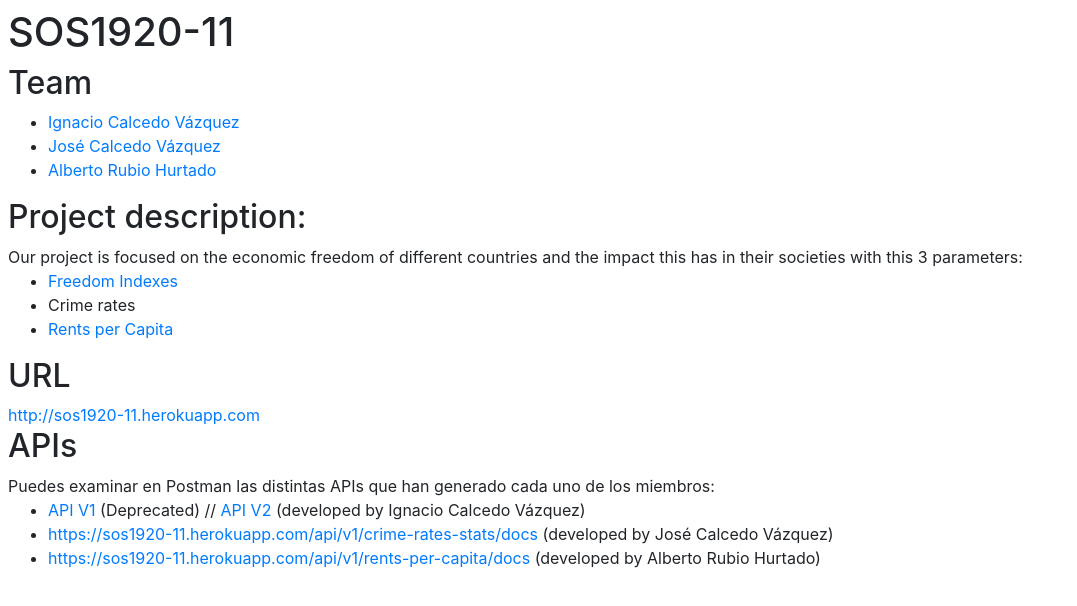
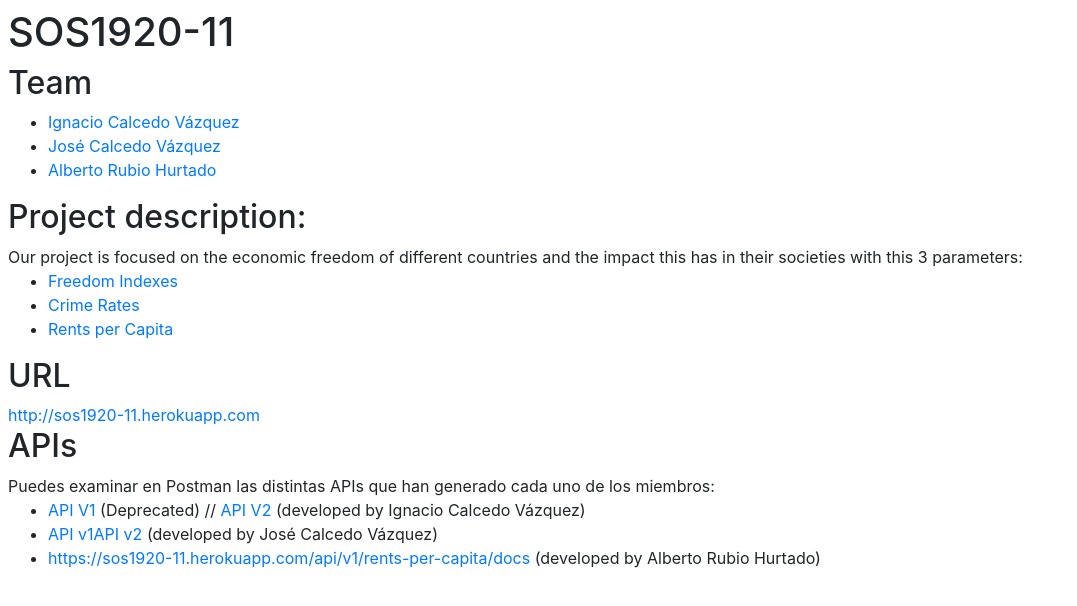
Before and after one commit to gti-sos/SOS1920-11, a Svelte app: page / in a window 1280 px wide. Shown: the top 606 px of the page, without its empty margins (0-1077 px from the left). Built offline with nearby package versions, Linux system fonts and the light colour scheme.

Commit message:
dejando todo listo

```diff
--- a/src/front/index.svelte
+++ b/src/front/index.svelte
@@ -23,7 +23,7 @@
 			Our project is focused on the economic freedom of different countries and the impact this has in their societies with this 3 parameters:
 		<ul>
 			<li><a href="http://sos1920-11.herokuapp.com/#/efis">Freedom Indexes</a>
-			<li>Crime rates
+			<li><a href="http://sos1920-11.herokuapp.com/#/crimes">Crime Rates</a>
 			<li><a href="http://sos1920-11.herokuapp.com/#/rpcs">Rents per Capita</a>
 		</ul>
 		<h2>
@@ -37,7 +37,7 @@
 		<br>
 		<ul>
 			<li><a href="https://documenter.getpostman.com/view/10701438/SzYUZgNc">API V1</a> (Deprecated) // <a href="https://documenter.getpostman.com/view/10701438/SzmcbzBj">API V2</a> (developed by Ignacio Calcedo Vázquez)</li>
-			<li><a href=" https://documenter.getpostman.com/view/10701451/Szf3aVio">https://sos1920-11.herokuapp.com/api/v1/crime-rates-stats/docs</a> (developed by José Calcedo Vázquez)</li>
+			<li><a href=" https://documenter.getpostman.com/view/10701451/Szf3aVio">API v1</a><a href="https://documenter.getpostman.com/view/10701451/Szme4dYR">API v2</a> (developed by José Calcedo Vázquez)</li>
 			<li><a href="https://documenter.getpostman.com/view/9107347/SzYUa25s">https://sos1920-11.herokuapp.com/api/v1/rents-per-capita/docs</a> (developed by Alberto Rubio Hurtado)</li>
 		</ul>
 		</div>
```
Also changed, not shown: 1 other file (tests, documents, lock files or other folders).
